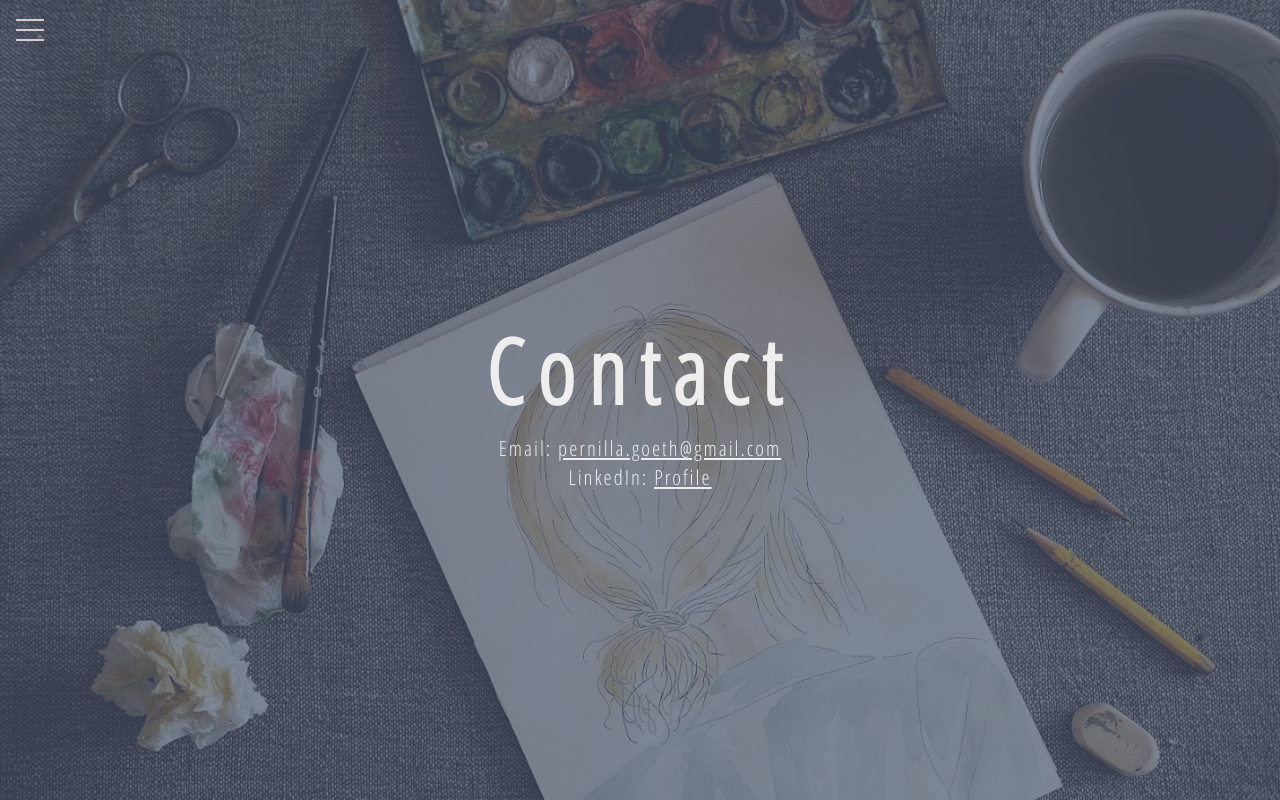
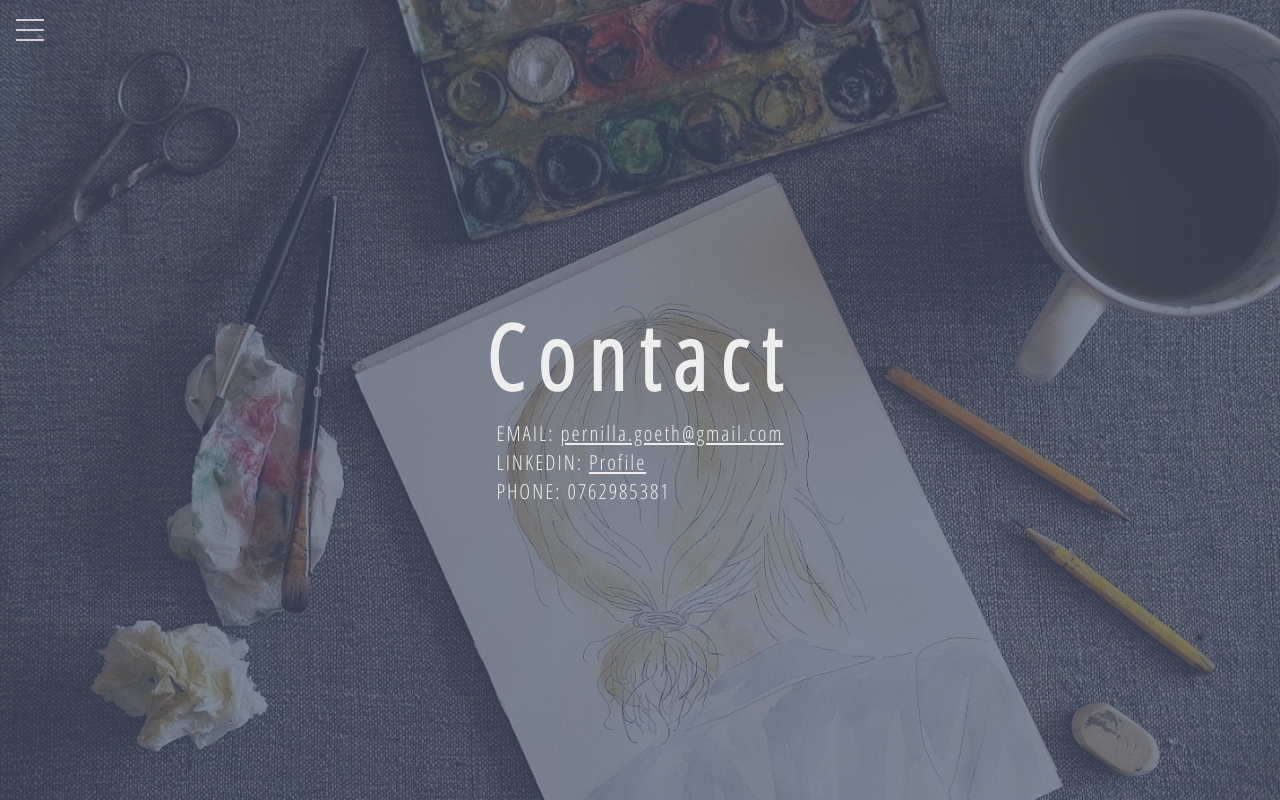
Before and after one commit to pg222jx/portfolio, a React (Create React App) app: page /contact in a window 1280 px wide. Built offline with nearby package versions, Linux system fonts and the light colour scheme.

Commit message:
Changing CSS for contact moduel

```diff
--- a/src/App.css
+++ b/src/App.css
@@ -304,6 +304,10 @@ a {
   padding: 0.5rem;
 }
 
+.contact {
+  text-align: left;
+}
+
 .codePortfolio {
   /* max-width: 70vw; */
   border-top: solid whitesmoke;
--- a/src/components/Contact.jsx
+++ b/src/components/Contact.jsx
@@ -8,8 +8,11 @@ class Contact extends Component {
             // <header className="showcase">
             <div className="container showcase-inner">
               <h1>Contact</h1>
-              <p>Email: <a href="mailto:pernilla.goeth@gmail.com">pernilla.goeth@gmail.com</a></p>
-              <p>LinkedIn: <a href="https://www.linkedin.com/in/pernilla-g%C3%B6th/">Profile</a></p>
+              <div className="contact">
+              <p>EMAIL: <a href="mailto:pernilla.goeth@gmail.com"> pernilla.goeth@gmail.com</a></p>
+              <p>LINKEDIN: <a href="https://www.linkedin.com/in/pernilla-g%C3%B6th/">Profile</a></p>
+              <p>PHONE: 0762985381</p>
+              </div>
             </div>
           // </header>
         )
```
